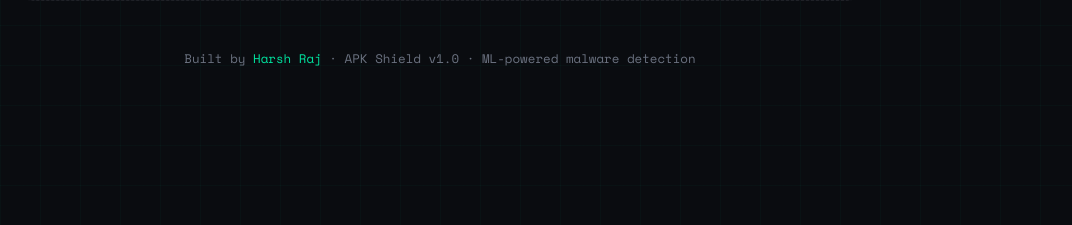
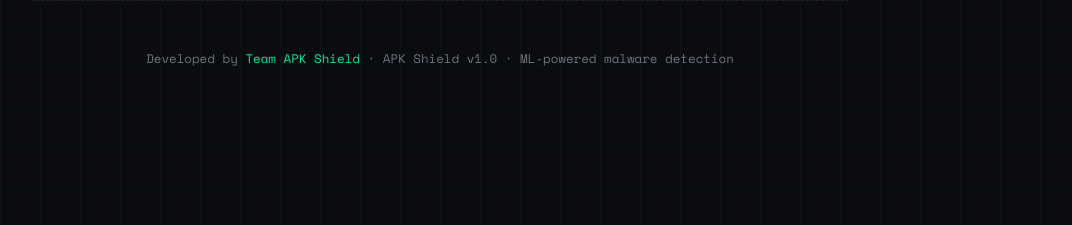
Before and after one commit to rjharshpatel/apk-shield, a Flask app: page / in a window 1280 px wide. Shown: the part 575-800 px from the top of the page, without its empty margins (200-1272 px from the left). Run offline with Flask 3, Linux system fonts and the light colour scheme.

Commit message:
Update footer developer attribution

```diff
--- a/templates/index.html
+++ b/templates/index.html
@@ -431,7 +431,7 @@
     <button id="scan-again" onclick="resetUI()">↩ Scan Another APK</button>
   </div>
 
-  <footer>Built by <span>Harsh Raj</span> · APK Shield v1.0 · ML-powered malware detection</footer>
+ <footer>Developed by <span>Team APK Shield</span> · APK Shield v1.0 · ML-powered malware detection</footer>
 </div>
 
 <script>
```
